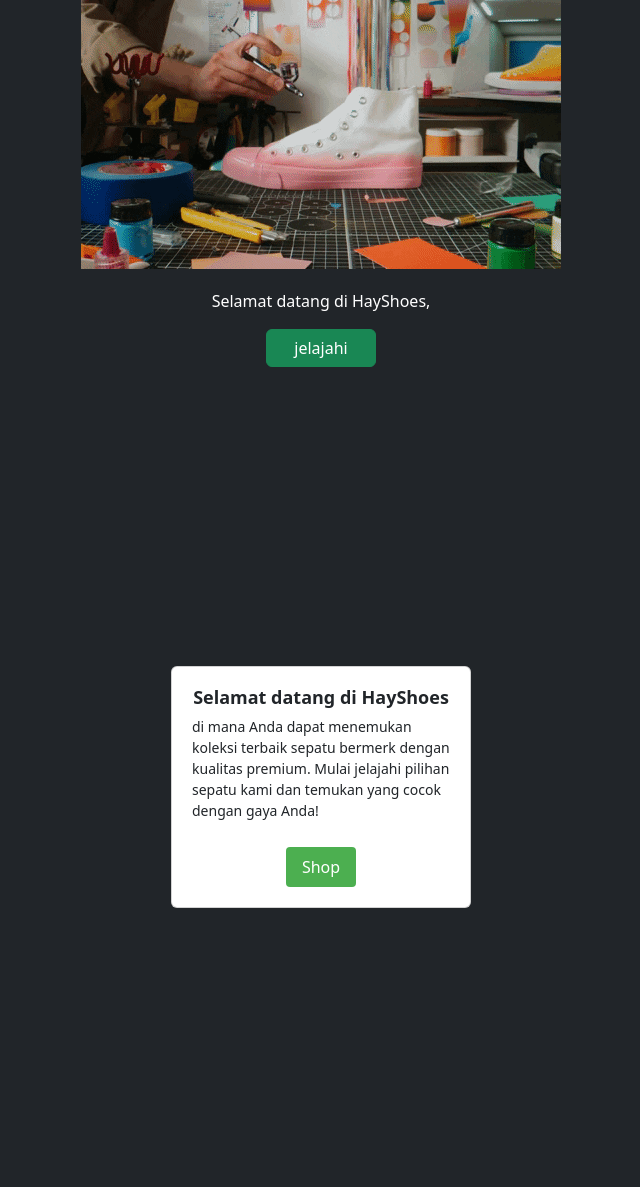
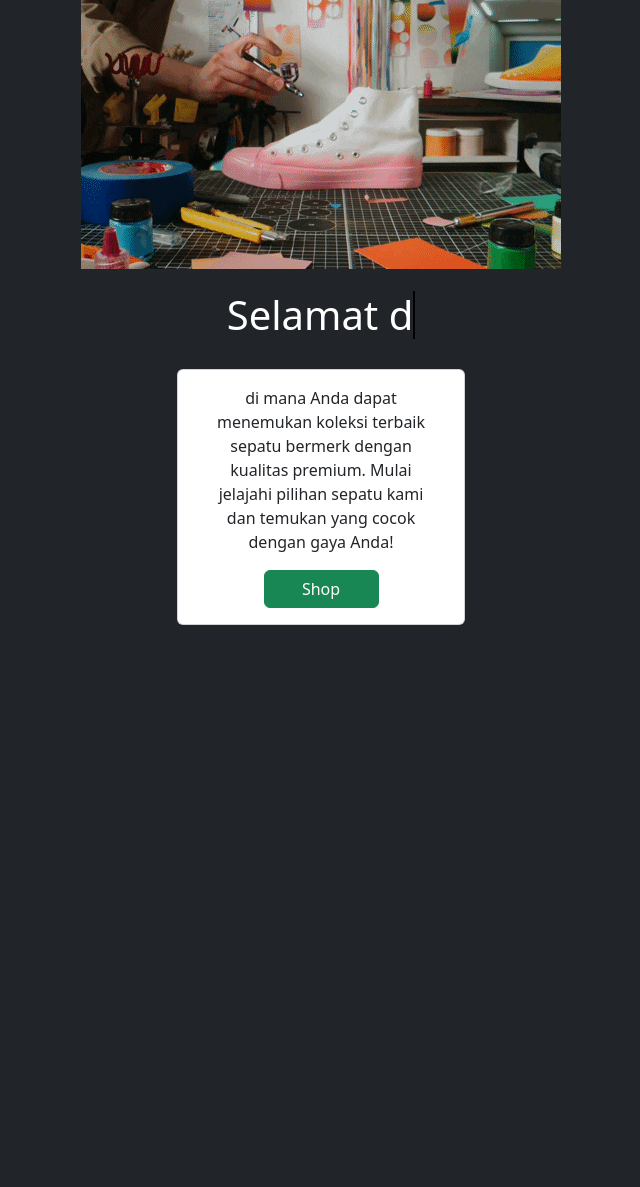
Before and after one commit to M-Haykal/HayShoes, a PHP site: page /home.html in a window 1280 px wide. Shown: the part 59-1246 px from the top of the page, without its empty margins (319-959 px from the left). After the commit the page ends 684 px from the top, so only its background shows below. Run offline with PHP 8.4, Linux system fonts and the light colour scheme.

Commit message:
Tulisan bergerak

```diff
--- a/home.css
+++ b/home.css
@@ -33,40 +33,24 @@
   justify-content: center;
 }
 
-.card-container {
-  display: flex;
-  justify-content: center;
-  align-items: center;
-  height: 100vh;
-  background-color: #212529;
+@keyframes typing {
+  from { width: 0; }
 }
 
-.card {
-  width: 300px;
-  /* border: 1px solid #ccc; */
-  border-radius: 4px;
-  padding: 20px;
+#typing-text {
+  animation: typing 3s steps(30, end);
+  overflow: hidden;
+  white-space: nowrap;
+  border-right: 2px solid black;
+  width: fit-content;
+  margin: 0 auto;
+  color: white;
+}
+
+.container2{
+  display: flex;
   align-items: center;
   justify-content: center;
+  height: 100px;
+  text-align: center;
 }
-
-.card-title {
-  font-size: 18px;
-  font-weight: bold;
-  margin-bottom: 10px;
-}
-
-.card-content {
-  font-size: 14px;
-  line-height: 1.5;
-}
-
-.card-button {
-  display: inline-block;
-  padding: 8px 16px;
-  background-color: #4caf50;
-  color: #fff;
-  text-decoration: none;
-  border-radius: 4px;
-  margin-top: 10px;
-}
--- a/home.html
+++ b/home.html
@@ -30,36 +30,27 @@
       <img src="giphy.gif" alt="" srcset="" />
     </div>
 
+    <div class="container2">
+      <h1 id="typing-text">HayShoes</h1>
+    </div>
+
     <!-- Kata pembuka -->
-    <div class="container">
-      <main>
-        <p>
-          Selamat datang di HayShoes,
-        </p>
-        <a
-          href="index.html"
-          class="btn btn-success d-grid gap-2 col-6 mx-auto"
-          type="button"
-        >
-          jelajahi
-        </a>
-      </main>
+    <div class="container card text-center mb-3" style="width: 18rem;">
+      <div class="card-body">
+        <p class="card-text">di mana Anda dapat menemukan koleksi terbaik sepatu bermerk dengan
+          kualitas premium. Mulai jelajahi pilihan sepatu kami dan temukan yang
+          cocok dengan gaya Anda!</p>
+        <a href="index.html" class="btn btn-success d-grid gap-2 col-6 mx-auto">Shop</a>
+      </div>
     </div>
-    <div class="card-container">
-    <div class="card">
-      <h2 class="card-title">Selamat datang di HayShoes</h2>
-      <p class="card-content">di mana Anda dapat menemukan koleksi
-        terbaik sepatu bermerk dengan kualitas premium. Mulai jelajahi pilihan
-        sepatu kami dan temukan yang cocok dengan gaya Anda!</p>
-      <a href="#" class="card-button">Shop</a>
-    </div>
-  </div>
+
+
+    <script src="home.js"></script>
 
     <script
       src="https://cdn.jsdelivr.net/npm/bootstrap@5.3.0-alpha3/dist/js/bootstrap.bundle.min.js"
       integrity="sha384-ENjdO4Dr2bkBIFxQpeoTz1HIcje39Wm4jDKdf19U8gI4ddQ3GYNS7NTKfAdVQSZe"
       crossorigin="anonymous"
     ></script>
-    <link rel="stylesheet" href="index.ts" />
   </body>
 </html>
--- /dev/null
+++ b/home.js
@@ -0,0 +1,24 @@
+const text = "Selamat datang di HayShoes.";
+const typingInterval = 100; // Jeda antara karakter (dalam milidetik)
+const repeatInterval = 200; // Jeda antara setiap pengulangan (dalam milidetik)
+
+function typeText() {
+    const typingText = document.getElementById('typing-text');
+    typingText.innerHTML = '';
+
+    let index = 0;
+
+    function typeNextCharacter() {
+        if (index < text.length) {
+            typingText.innerHTML += text[index];
+            index++;
+            setTimeout(typeNextCharacter, typingInterval);
+        } else {
+            setTimeout(typeText, repeatInterval);
+        }
+    }
+
+    typeNextCharacter();
+}
+
+typeText();
```
Also changed, not shown: index.css (+23 -1 lines), index.html (+86 -4 lines), index.js (+26 -9 lines), login.php (deleted, +0 -10 lines).
